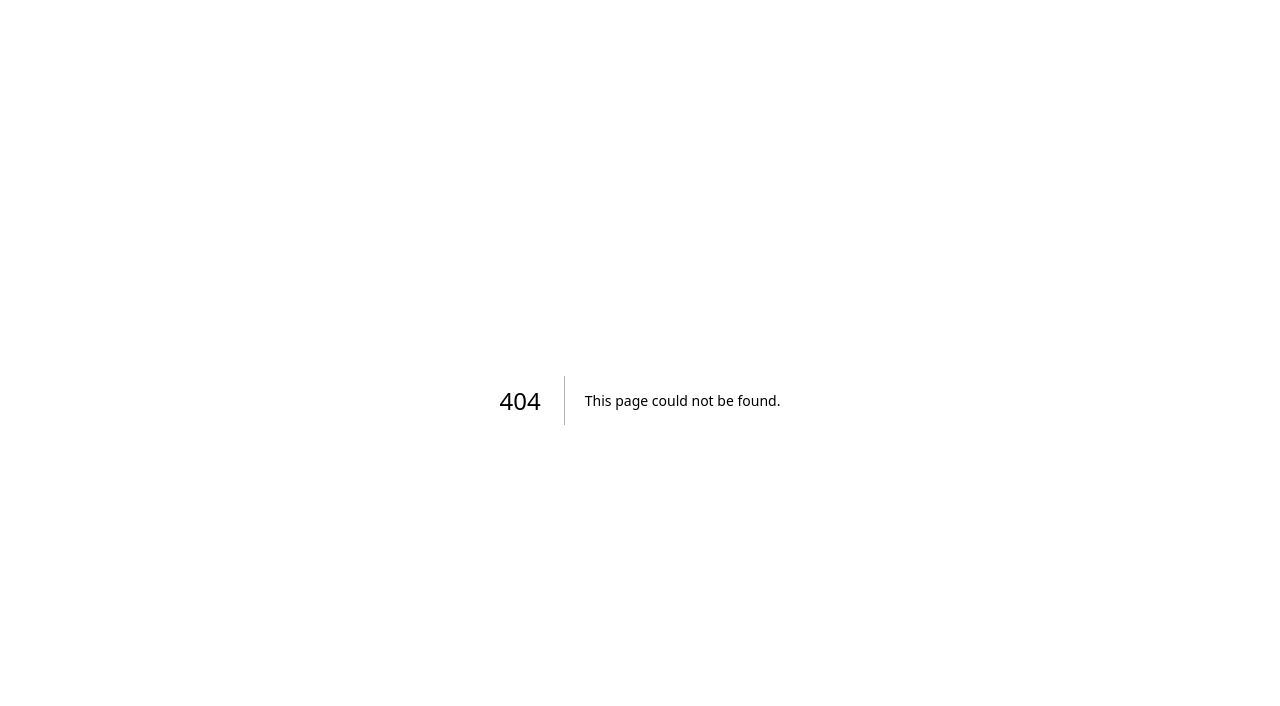
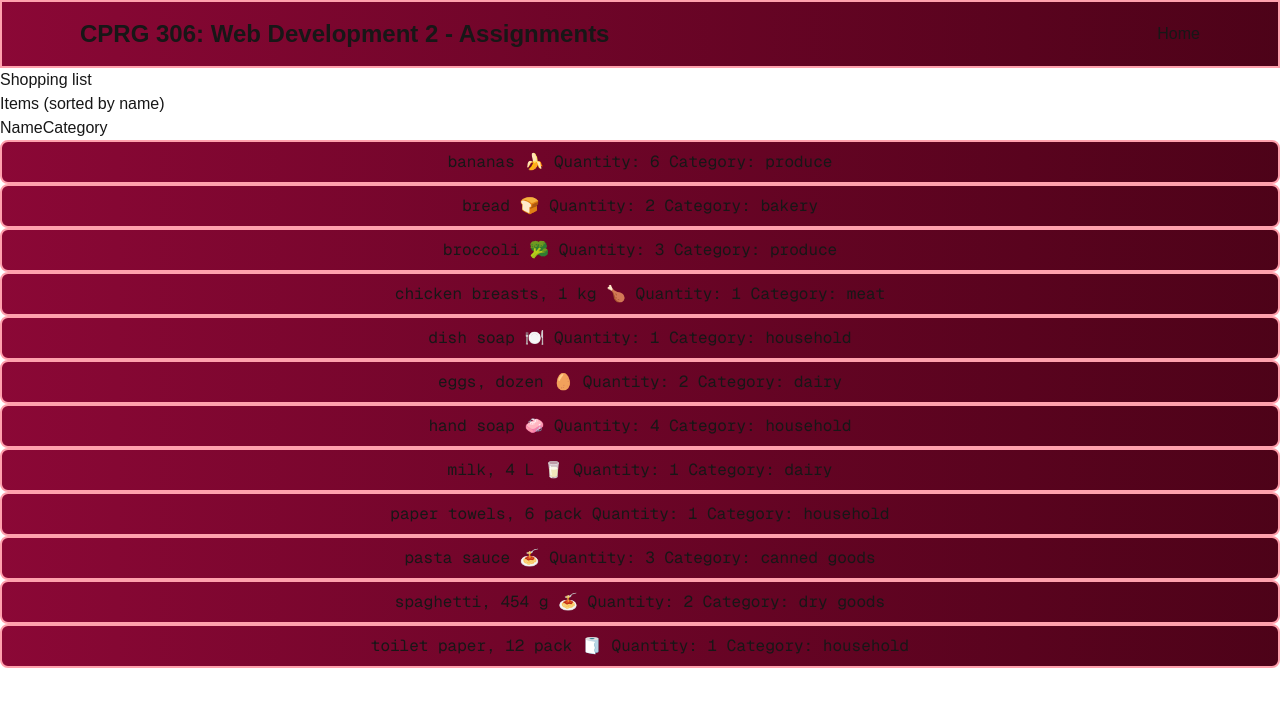
Before and after one commit to Denver-T/cprg306-assignments, a Next.js app: page /week-6 in a window 1280 px wide. Before the commit this address had no page. Shown: the top 706 px of the page. Built offline with nearby package versions, Linux system fonts and the light colour scheme.

Commit message:
completed foundation for week 6

```diff
--- /dev/null
+++ b/src/app/components/header.js
@@ -0,0 +1,37 @@
+"use client";
+import Link from "next/link";
+import { usePathname } from "next/navigation";
+
+export default function Header() {
+  const pathname = usePathname();
+
+  const navLinks = [
+    { href: "/", label: "Home" },
+  ];
+
+  return (
+    <header className="border-2 border-rose-300 bg-linear-to-r from-rose-900 to-rose-950">
+      <div className="max-w-6xl mx-auto flex items-center justify-between p-4">
+        {/* Logo or Title */}
+        <h1 className="text-2xl font-bold">
+          <Link href="/">CPRG 306: Web Development 2 - Assignments</Link>
+        </h1>
+
+        {/* Navigation */}
+        <nav className="flex space-x-6">
+          {navLinks.map((link) => (
+            <Link
+              key={link.href}
+              href={link.href}
+              className={`hover:text-blue-400 transition ${
+                pathname === link.href ? "text-blue-400 font-semibold" : ""
+              }`}
+            >
+              {link.label}
+            </Link>
+          ))}
+        </nav>
+      </div>
+    </header>
+  );
+}
--- a/src/app/page.js
+++ b/src/app/page.js
@@ -9,6 +9,8 @@ export default function Home() {
   const link3 = [{ label: '> New Item', href: '/week-4' }];
 
   const link4 = [{ label: '> New Item', href: '/week-5' }];
+
+  const link5 = [{ label: '> Shopping list', href: '/week-6'}];
 
   return (
     <main className="min-h-screen bg-slate-900">
@@ -22,6 +24,7 @@ export default function Home() {
         <DropdownMenu label="Week 3" items={link2} />
         <DropdownMenu label="Week 4" items={link3} />
         <DropdownMenu label="Week 5" items={link4} />
+        <DropdownMenu label="Week 6" items={link5} />
       </div>
     </main>
   );
--- /dev/null
+++ b/src/app/week-6/item-list.js
@@ -0,0 +1,38 @@
+
+import { useState } from "react";
+import Item from "./item";
+import items from './items.json' with { type: 'json'};
+
+
+export default function ItemList() {
+  const [sortBy, setSortBy] = useState("name");
+  //creatig a new sorted array
+  const sortedItems = [...items].sort((a,b) => {
+    if (sortBy === 'name') {
+      return a.name.localeCompare(b.name);
+    } else if (sortBy === "category") {
+      return a.category.localeCompare(b.category);
+    }
+    return 0;
+  });
+
+  return (
+    <div>
+      <div>
+        <h2>Items (sorted by {sortBy})</h2>
+        <button onClick={() => setSortBy("name")}>Name</button>
+        <button onClick={() => setSortBy("category")}>Category</button>
+      </div>
+    <ul>
+      {sortedItems.map((item, index) => (
+        <Item
+        key={index}
+        name={item.name}
+        quantity={item.quantity}
+        category={item.category}
+        />
+      ))}
+    </ul>
+  </div>
+  );
+}
--- /dev/null
+++ b/src/app/week-6/item.js
@@ -0,0 +1,13 @@
+import React from "react";
+//item component to display each item from item-list
+export default function Item({ name, quantity, category }) {
+  return (
+    <div className="flex justify-center p-2 rounded-lg border-2 border-rose-300 bg-linear-to-r from-rose-900 to-rose-950">
+      <li className="text-center font-mono">
+        <text>{name}</text>
+        <text> Quantity: {quantity} </text>
+        <text> Category: {category}</text>
+      </li>
+    </div>
+  );
+}
--- /dev/null
+++ b/src/app/week-6/items.json
@@ -0,0 +1,74 @@
+[
+  {
+    "id": "1h2GJKH12gkHG31h1H",
+    "name": "milk, 4 L 🥛",
+    "quantity": 1,
+    "category": "dairy"
+  },
+  {
+    "id": "2KJH3k2j3H1k2J3K1H",
+    "name": "bread 🍞",
+    "quantity": 2,
+    "category": "bakery"
+  },
+  {
+    "id": "3h2KJH3k2j3H1k2J3",
+    "name": "eggs, dozen 🥚",
+    "quantity": 2,
+    "category": "dairy"
+  },
+  {
+    "id": "4k2J3K1H2GJKH12gk",
+    "name": "bananas 🍌",
+    "quantity": 6,
+    "category": "produce"
+  },
+  {
+    "id": "5H1h1H2KJH3k2j3H",
+    "name": "broccoli 🥦",
+    "quantity": 3,
+    "category": "produce"
+  },
+  {
+    "id": "6H1k2J3K1H2GJKH1",
+    "name": "chicken breasts, 1 kg 🍗",
+    "quantity": 1,
+    "category": "meat"
+  },
+  {
+    "id": "7gkHG31h1H2KJH3k",
+    "name": "pasta sauce 🍝",
+    "quantity": 3,
+    "category": "canned goods"
+  },
+  {
+    "id": "8j3H1k2J3K1H2GJK",
+    "name": "spaghetti, 454 g 🍝",
+    "quantity": 2,
+    "category": "dry goods"
+  },
+  {
+    "id": "9H12gkHG31h1H2KJ",
+    "name": "toilet paper, 12 pack 🧻",
+    "quantity": 1,
+    "category": "household"
+  },
+  {
+    "id": "10H3k2j3H1k2J3K1",
+    "name": "paper towels, 6 pack",
+    "quantity": 1,
+    "category": "household"
+  },
+  {
+    "id": "11k2J3K1H2GJKH12",
+    "name": "dish soap 🍽️",
+    "quantity": 1,
+    "category": "household"
+  },
+  {
+    "id": "12GJKH12gkHG31h1",
+    "name": "hand soap 🧼",
+    "quantity": 4,
+    "category": "household"
+  }
+]
--- /dev/null
+++ b/src/app/week-6/page.js
@@ -0,0 +1,13 @@
+'use client'
+import ItemList from "./item-list";
+import Header from "../components/header";
+
+export default function Page() {
+  return (
+  <main>
+    <Header />
+    <h1>Shopping list</h1>
+    <ItemList />
+  </main>
+  );
+}
```
